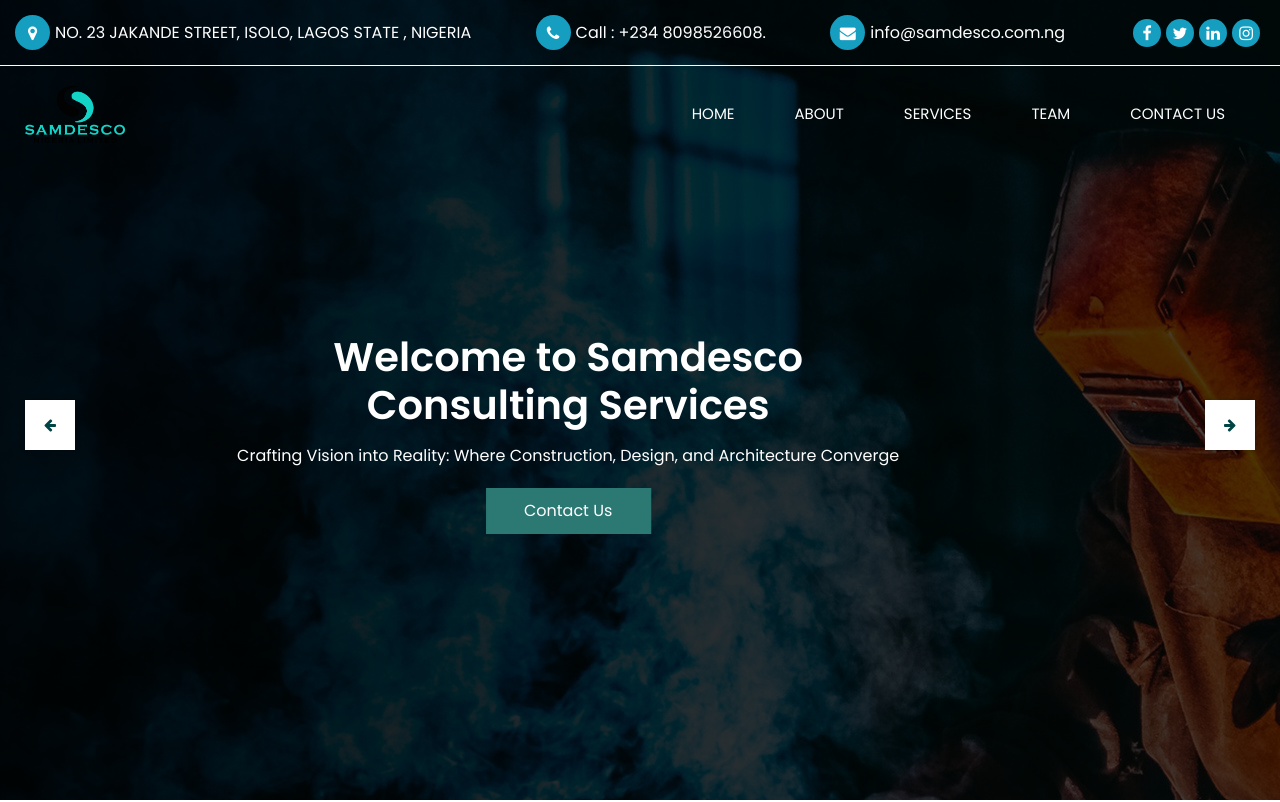
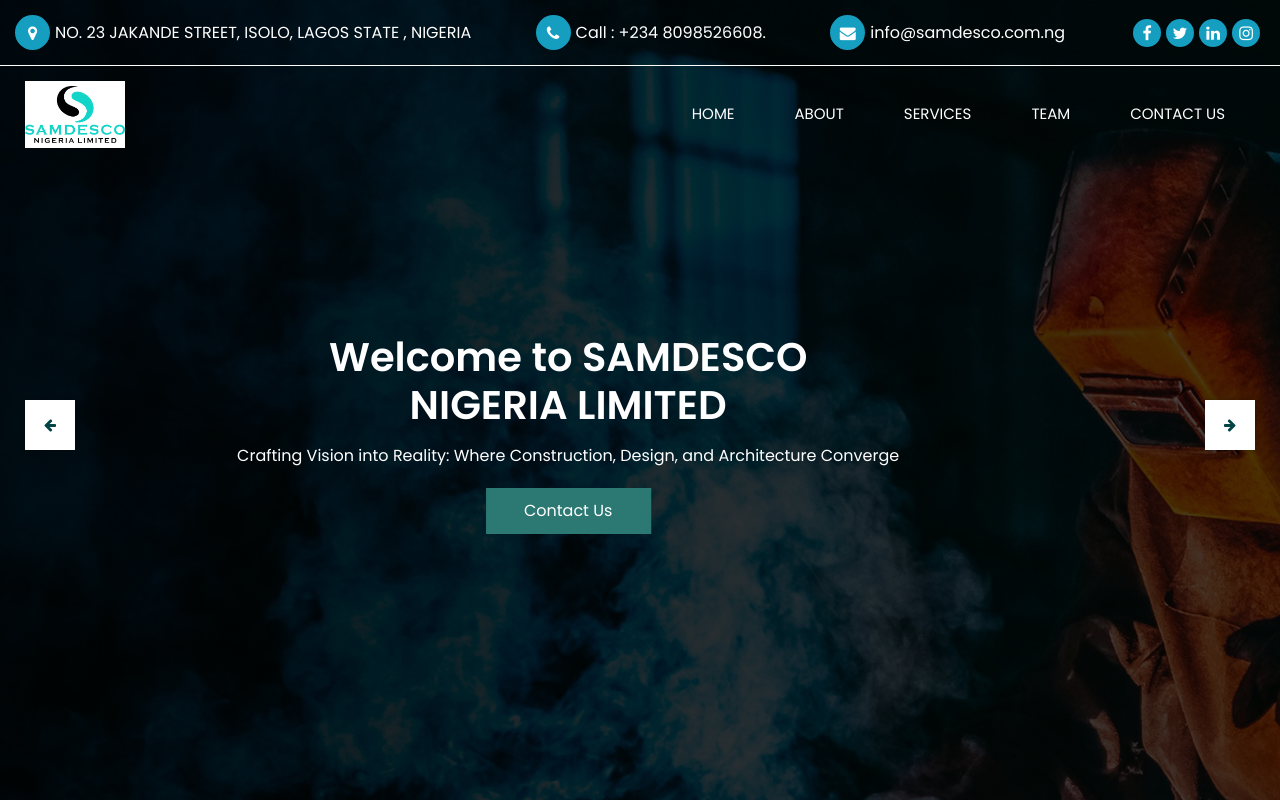
Before and after one commit to samuel-ibits/samdesco, a plain HTML site: page index.html in a window 1280 px wide. Shown: the top 802 px of the page. Drawn offline with nearby package versions, Linux system fonts and the light colour scheme; some packages are replaced by stand-ins of ours.

Commit message:
corrections

```diff
--- a/index.html
+++ b/index.html
@@ -85,7 +85,7 @@
       <div class="header_bottom">
         <div class="container-fluid">
           <nav class="navbar navbar-expand-lg custom_nav-container ">
-            <a class="navbar-brand " href="index.html">
+            <a class="navbar-brand " href="index.html" style="background-color:white;">
               <img width="100rem" src="images/logo.png" />
             </a>
 
@@ -130,8 +130,8 @@
                 <div class="col-lg-10 col-md-11 mx-auto">
                   <div class="detail-box">
                     <h1>
-                      Welcome to Samdesco <br>
-                      Consulting Services
+                      Welcome to SAMDESCO <br>
+                  NIGERIA LIMITED
                     </h1>
                     <p>
 Crafting Vision into Reality: Where Construction, Design, and Architecture Converge                     </p>
```
Also changed, not shown: about.html (+1 -1 lines), contact.html (+1 -1 lines), service.html (+1 -1 lines), team.html (+1 -1 lines).
